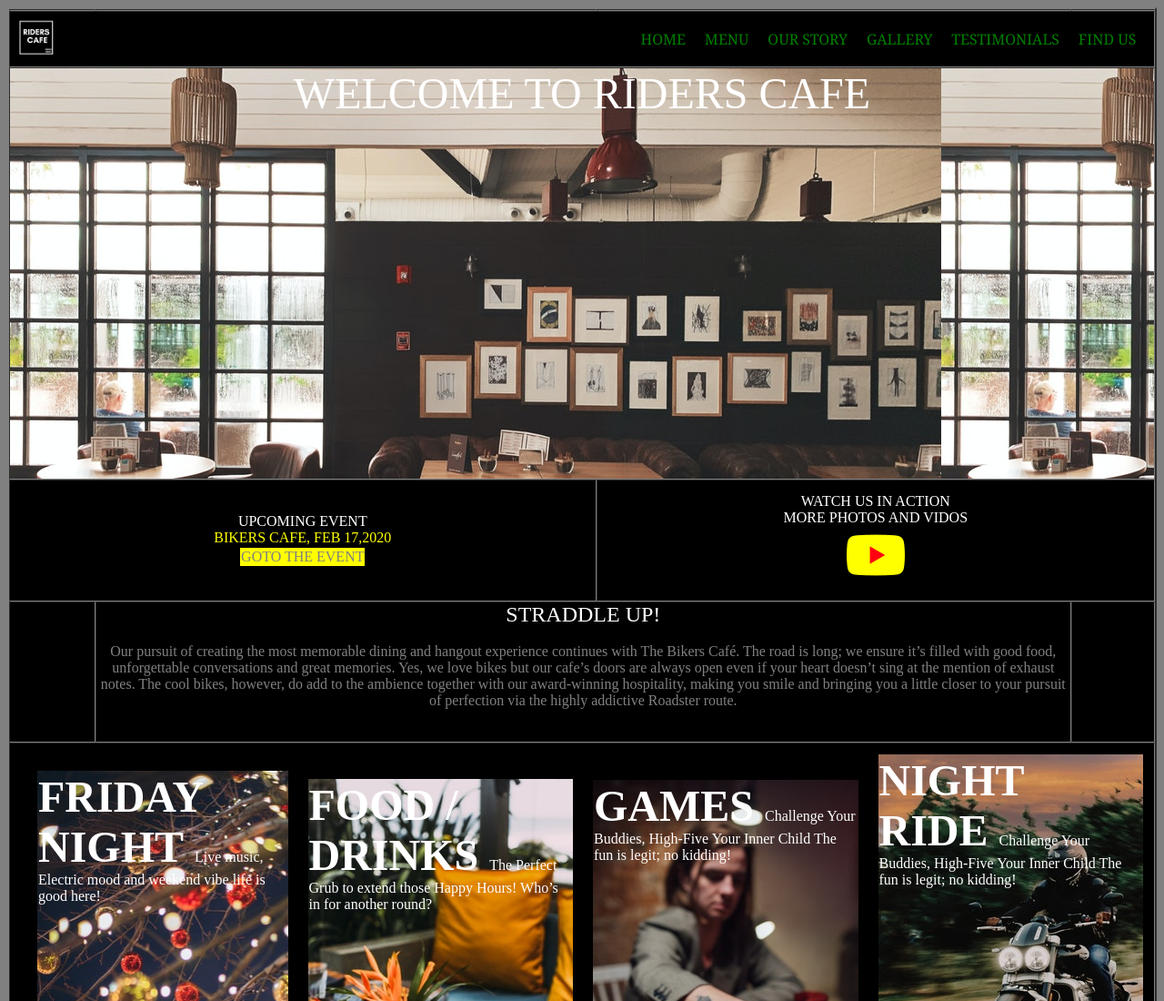
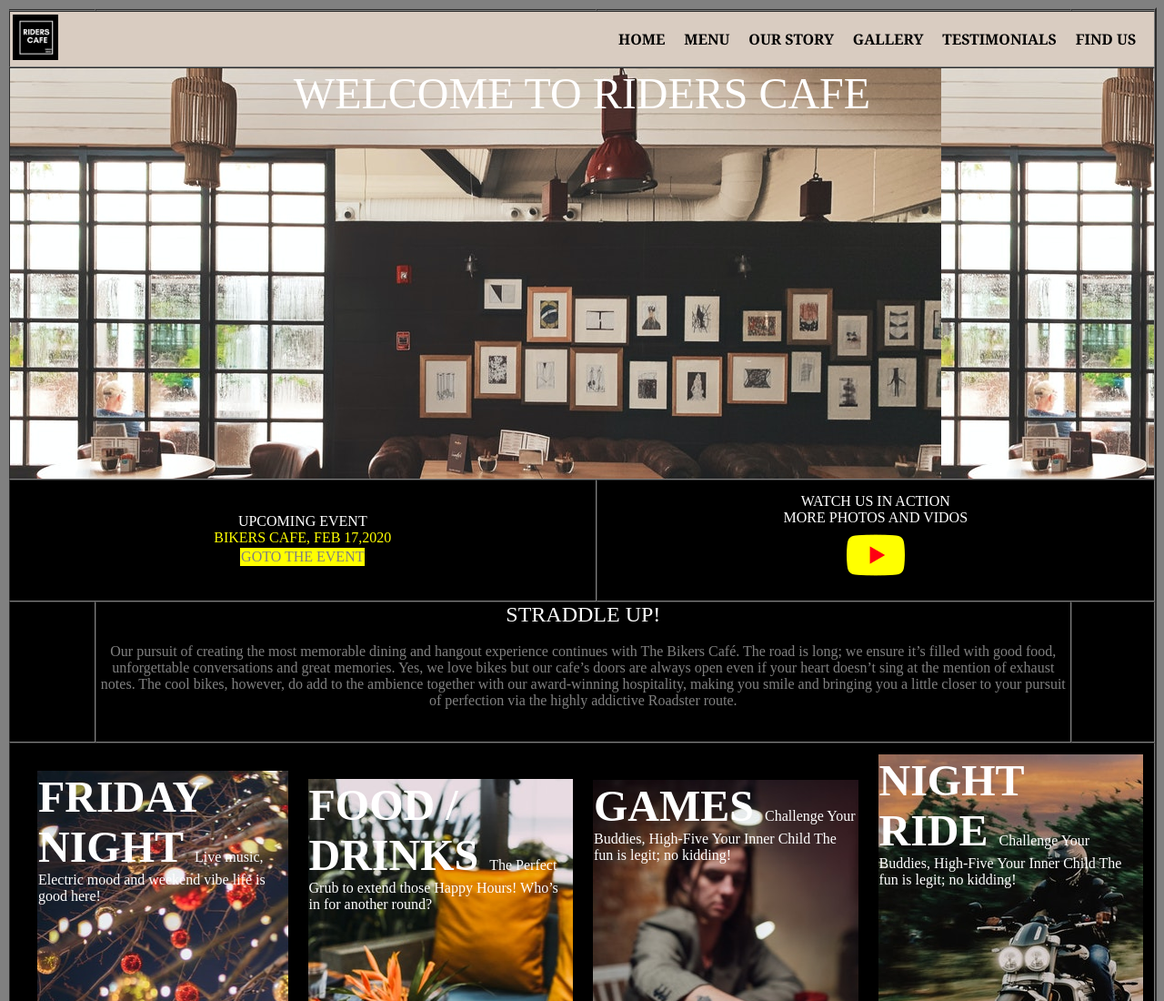
Before and after one commit to anugrahwebdev/thirdwebsite, a plain HTML site: page index.html in a window 1280 px wide. Shown: the top 1100 px of the page at 91% size. Drawn offline with Linux system fonts and the light colour scheme.

Commit message:
color change

```diff
--- a/index.html
+++ b/index.html
@@ -5,7 +5,7 @@
 </head>
 <body bgcolor="grey">
 		<!-- OUTER TABLE -->
-		<table bgcolor="black" cellspacing="0" cellpadding="0" width="" align="center" border="2"  >
+		<table bgcolor="#262626" cellspacing="0" cellpadding="0" width="" align="center" border="2"  >
 			<!-- FIRST ROW  -->
 			<tr>
 				<td></td>
@@ -32,14 +32,14 @@
 			</tr>
 			 --><!-- SECOND ROW  -->
 			<tr >
-				<td align="left" colspan="4" bgcolor="black" >
+				<td align="left" colspan="4" bgcolor="#D9CCC1" >
 					<table border="0"  width="100%">
 						<tr>
 							<td>
 								<img src="logo\RIDERS CAFE1.png" height="50" width="50">
 							</td>
 							<td align="right">
-								<font color="green" face="Cambria"> HOME &nbsp&nbsp&nbsp MENU &nbsp&nbsp&nbsp OUR STORY &nbsp&nbsp&nbsp GALLERY &nbsp&nbsp&nbsp TESTIMONIALS &nbsp&nbsp&nbsp FIND US &nbsp&nbsp&nbsp  </font>
+								<font color="black" face="Cambria"><b> HOME &nbsp&nbsp&nbsp MENU &nbsp&nbsp&nbsp OUR STORY &nbsp&nbsp&nbsp GALLERY &nbsp&nbsp&nbsp TESTIMONIALS &nbsp&nbsp&nbsp FIND US &nbsp&nbsp&nbsp  </b></font>
 							</td>
 
 						</tr>
```
